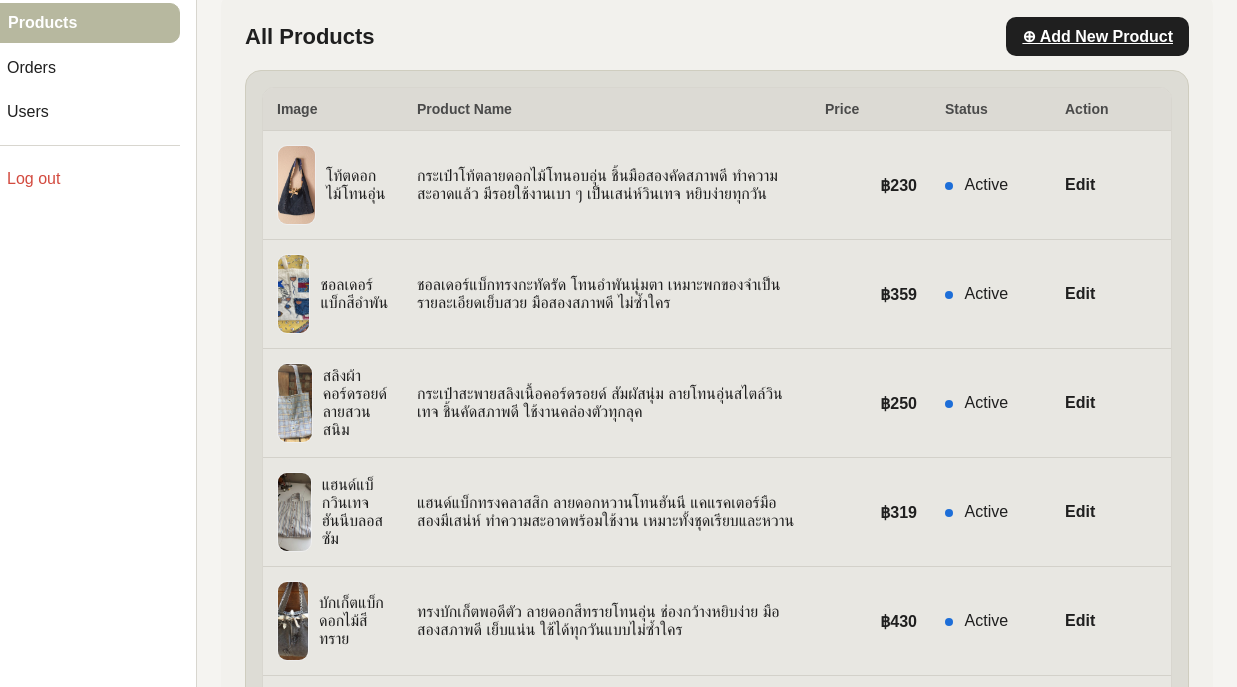
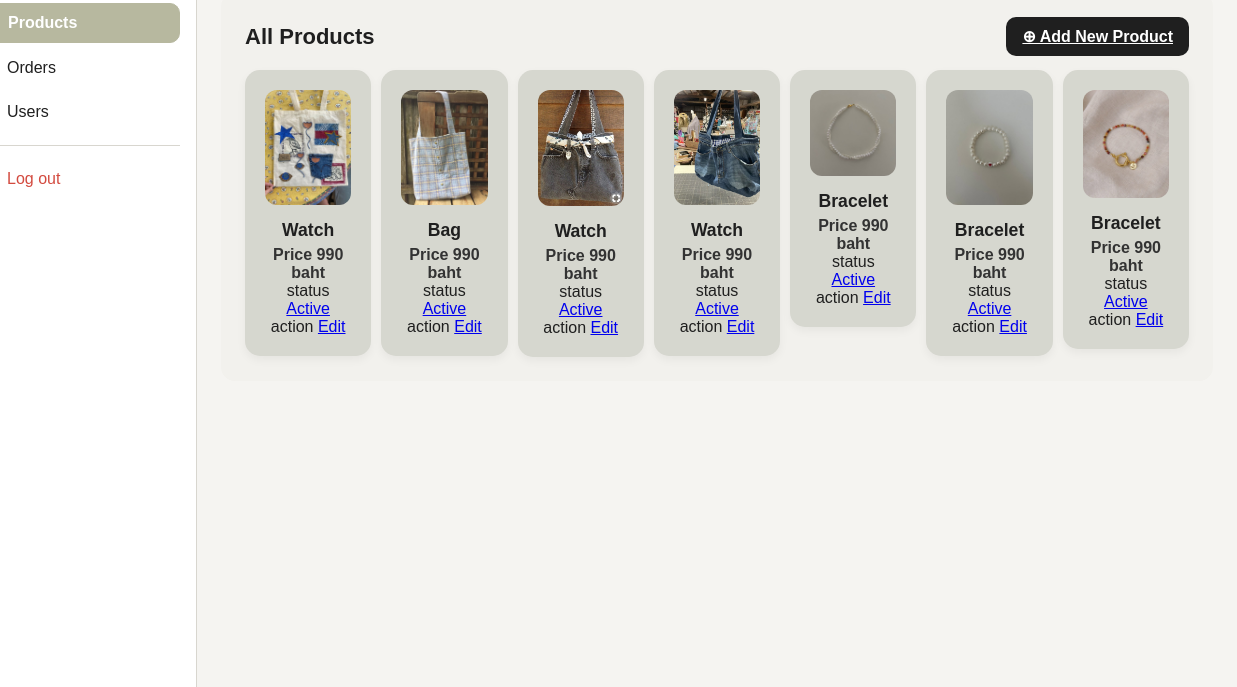
Before and after one commit to PhatFahnuea/Triple-Burrry, a plain HTML site: page admin/Product.html in a window 1280 px wide. Shown: the part 107-794 px from the top of the page, 43-1280 px from the left. Drawn offline with Linux system fonts and the light colour scheme.

Commit message:
Triple Burrry Web Project

```diff
--- a/admin/Product.html
+++ b/admin/Product.html
@@ -39,38 +39,87 @@
         <a class="btn btn-dark" href="../admin/Newprod.html">⊕ Add New Product</a>
       </header>
 
-      <div class="table-card">
-        <div class="table-wrap">
-          <table class="table" id="products-table">
-            <thead>
-              <tr>
-                <th style="width:140px;">Image</th>
-                <th>Product Name</th>
-                <th style="width:120px;" class="text-right">Price</th>
-                <th style="width:120px;">Status</th>
-                <th style="width:120px;">Action</th>
-              </tr>
-            </thead>
-            <tbody><!-- by JS --></tbody>
-          </table>
+      <div class="table-wrap">
+
+    <div class="product-grid">
+        <div class="product-card">
+            <img src="../img/etc/Female/Bag/BF2.jpg" alt="Product Image">
+            <h3>Watch</h3>
+            <div class="price">Price 990 baht</div>
+            <div class="Status">status <a href="#">Active</a></div>
+            <div class="Edit">action <a href="#">Edit</a></div>
+        </div>
+    </div>
+
+    <div class="product-grid">
+        <div class="product-card">
+            <img src="../img/etc/Female/Bag/BF3.jpg" alt="Product Image">
+            <h3>Bag</h3>
+            <div class="price">Price 990 baht</div>
+            <div class="Status">status <a href="#">Active</a></div>
+            <div class="Edit">action <a href="#">Edit</a></div>
+        </div>
+    </div>
+
+        <div class="product-grid">
+        <div class="product-card">
+            <img src="../img/etc/Female/Bag/BF5.jpg" alt="Product Image">
+            <h3>Watch</h3>
+            <div class="price">Price 990 baht</div>
+            <div class="Status">status <a href="#">Active</a></div>
+            <div class="Edit">action <a href="#">Edit</a></div>
         </div>
       </div>
+
+      <div class="product-grid">
+        <div class="product-card">
+            <img src="../img/etc/Female/Bag/BF6.jpg" alt="Product Image">
+            <h3>Watch</h3>
+            <div class="price">Price 990 baht</div>
+            <div class="Status">status <a href="#">Active</a></div>
+            <div class="Edit">action <a href="#">Edit</a></div>
+        </div>
+    </div>
+
+    <div class="product-grid">
+        <div class="product-card">
+            <img src="../img/etc/Female/Bracelets/BaF1.jpg" alt="Product Image">
+            <h3>Bracelet</h3>
+            <div class="price">Price 990 baht</div>
+            <div class="Status">status <a href="#">Active</a></div>
+            <div class="Edit">action <a href="#">Edit</a></div>
+        </div>
+    </div>
+
+    <div class="product-grid">
+        <div class="product-card">
+            <img src="../img/etc/Female/Bracelets/BaF2.jpg" alt="Product Image">
+            <h3>Bracelet</h3>
+            <div class="price">Price 990 baht</div>
+            <div class="Status">status <a href="#">Active</a></div>
+            <div class="Edit">action <a href="#">Edit</a></div>
+        </div>
+    </div>
+
+    <div class="product-grid">
+        <div class="product-card">
+            <img src="../img/etc/Female/Bracelets/BaF3.jpg" alt="Product Image">
+            <h3>Bracelet</h3>
+            <div class="price">Price 990 baht</div>
+            <div class="Status">status <a href="#">Active</a></div>
+            <div class="Edit">action <a href="#">Edit</a></div>
+        </div>
+    </div>
+
+
+    </div>
+
+    <script src="../js/products.js"></script>
+
+
+
     </section>
   </main>
 
-  <!-- ต้องโหลด products.js ก่อน เพื่อให้มีสินค้าจริง -->
-  <script src="../js/products.js"></script>
-  <!-- สคริปต์ตาราง + ลิงก์ไปหน้า New/Edit -->
-  <script src="../JS/adminProducts.js"></script>
-
-  <script>
-    (function () {
-      const current = 'product.html';
-      document.querySelectorAll('.menu a.menu-item').forEach(a => {
-        const href = (a.getAttribute('href')||'').split('/').pop().toLowerCase();
-        if (href === current) { a.classList.add('active'); a.setAttribute('aria-current','page'); }
-      });
-    })();
-  </script>
 </body>
 </html>
--- a/css/Shop.css
+++ b/css/Shop.css
@@ -202,12 +202,13 @@ body {
 }
 
 .product-card {
-  background-color: #D6D7CF;
-  padding: 20px;
-  border-radius: 15px;
-  box-shadow: 0 4px 10px rgba(0, 0, 0, 0.05);
-  text-align: center;
-  transition: transform 0.3s ease, box-shadow 0.3s ease;
+  position: relative;
+    border-radius: 7px;
+    overflow: hidden;
+    background: #F4F1E8;
+    border: 1px solid #e6e0d6;
+    aspect-ratio: 4/5;
+    min-height: clamp(240px, 38vw, 520px);
 }
 
 .product-card:hover {
--- a/css/dash.css
+++ b/css/dash.css
@@ -14,23 +14,19 @@ body {
   color: #1f1f1f;
   background: #f5f4f1;
 
-  /* Layout หลัก: ซ้าย Sidebar (240px) | ขวา Main */
   display: grid;
   grid-template-columns: 240px 1fr;
   min-height: 100vh;
 }
 
-/* -------- Sidebar -------- */
 .sidebar {
   background: #ffffff;
   border-right: 1px solid #d8d6cf;
   padding: 20px 16px;
 
-  position: sticky;
-  top: 0;
-  align-self: start;
-  height: 100vh;
-  overflow: auto;
+  position: relative;
+  align-self: stretch;
+  height: auto;
 }
 
 .brand {
@@ -189,7 +185,6 @@ body {
   color: #6b6b6b;
 }
 
-/* -------- Board -------- */
 .board {
   background: #f2f1ed;
   border-radius: 14px;
@@ -199,7 +194,6 @@ body {
   row-gap: 20px;
 }
 
-/* -------- Cards -------- */
 .cards {
   display: grid;
   grid-template-columns: repeat(4, minmax(220px, 1fr));
@@ -271,12 +265,9 @@ body {
   color: #3c8a5b;
 }
 
-/* เขียว */
 .stat-diff.down {
   color: #d18d35;
 }
-
-/* ส้ม/แดง */
 
 .between {
   display: grid;
@@ -293,47 +284,57 @@ body {
   font-weight: 700;
 }
 
-/* -------- Content Grid -------- */
-.grid-2 {
-  display: grid;
-  grid-template-columns: 2fr 1fr;
-  gap: 16px;
+.product-grid {
+  display: inline;
 }
 
-/* -------- Table (ถ้าใช้ในหน้าอื่น) -------- */
-.table-wrap {
-  overflow: auto;
-  border: 1px solid #d8d6cf;
-  border-radius: 12px;
-  background: #e8e7e2;
+.product-card {
+  background-color: #D6D7CF;
+  padding: 20px;
+  border-radius: 15px;
+  box-shadow: 0 4px 10px rgba(0, 0, 0, 0.05);
+  text-align: center;
+  transition: transform 0.3s ease, box-shadow 0.3s ease;
+  width: 100%;
 }
 
-.table {
-  width: 100%;
-  border-collapse: separate;
-  border-spacing: 0;
+.product-card:hover {
+  transform: scale(1.03);
+  box-shadow: 0 8px 25px rgba(0, 0, 0, 0.15);
+  cursor: pointer;
 }
 
-.table thead th {
-  background: #dcdad4;
-  border-bottom: 1px solid #d3d1ca;
-  text-align: left;
-  padding: 13px 14px;
-  font-size: 14px;
-  color: #4a4a4a;
-  position: sticky;
-  top: 0;
-  z-index: 1;
+.product-card img {
+  width: 100%;
+  height: 250px;
+  object-fit: cover;
+  border-radius: 10px;
+  margin-bottom: 15px;
 }
 
-.table tbody td {
-  padding: 14px;
-  border-bottom: 1px solid #d3d1ca;
+.product-card h3 {
+  font-size: 1.1rem;
+  margin-bottom: 5px;
 }
 
-.table tbody tr:hover {
-  background: #ecebe7;
+.product-card .brand {
+  color: #777;
+  font-size: 0.9rem;
+  margin-bottom: 8px;
 }
+
+.product-card .price {
+  font-weight: bold;
+  font-size: 1rem;
+  color: #333;
+}
+
+.table-wrap {
+  display: grid;
+  grid-template-columns: repeat(7, 1fr);
+  gap: 10px;
+}
+
 
 /* -------- Badges -------- */
 .badge {
@@ -367,7 +368,6 @@ body {
   color: #7a1f1f;
 }
 
-/* -------- Lists (Aged/Newly) -------- */
 .best-list {
   list-style: none;
   display: grid;
@@ -409,7 +409,6 @@ body {
   font-size: 13px;
 }
 
-/* -------- Buttons -------- */
 .btn {
   display: inline-block;
   border: none;
@@ -426,16 +425,7 @@ body {
   background: #9da085;
 }
 
-/* -------- Footer -------- */
-.footer {
-  color: #6b6b6b;
-  text-align: center;
-  padding: 16px;
-  border-top: 1px solid #d8d6cf;
-  background: #ffffff;
-}
 
-/* -------- Images safety -------- */
 .main img {
   max-width: 100%;
   height: auto;
@@ -443,7 +433,6 @@ body {
   border-radius: 12px;
 }
 
-/* -------- Responsive -------- */
 @media (max-width: 1200px) {
   .cards {
     grid-template-columns: repeat(2, minmax(220px, 1fr));
```
Also changed, not shown: 2 other files.
